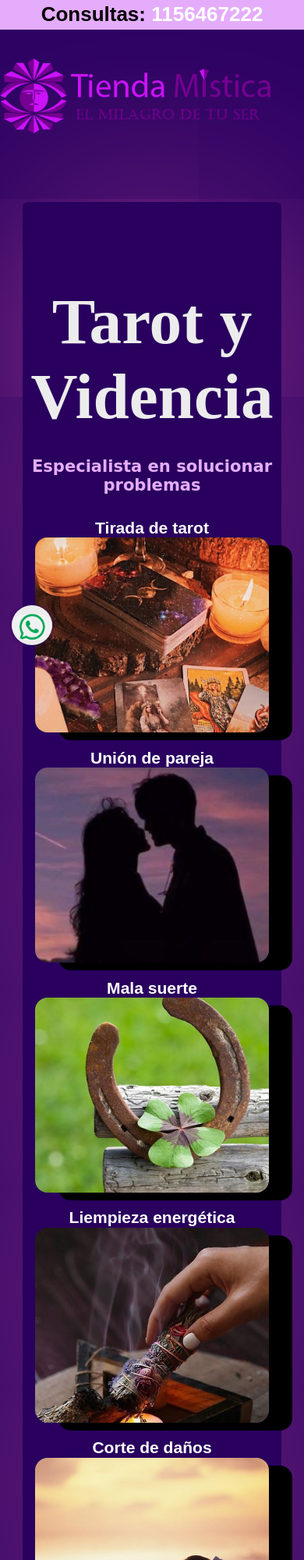
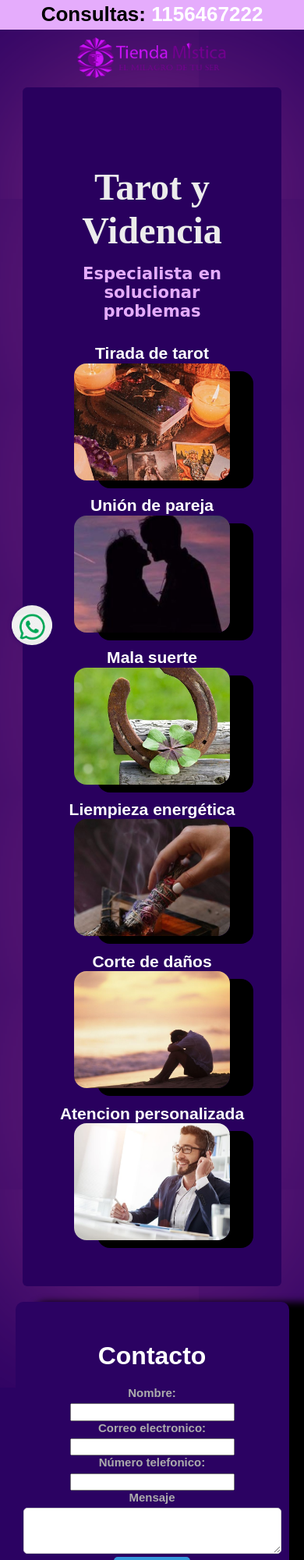
Before and after one commit to maximokirichuk/Danielpagina, a plain HTML site: page index.html in a window 390 px wide. Shown: the top 2000 px of the page at 78% size. Drawn offline with Linux system fonts and the light colour scheme; a script that the page names is missing.

Commit message:
Terminado

```diff
--- a/index.html
+++ b/index.html
@@ -6,6 +6,9 @@
     <title>Tarot Daniel</title>
     <link rel="stylesheet" href="styles.css">
     <link rel="stylesheet" href="NORMALIZE.CSS">
+    <script defer src="https://app.embed.im/snow.js"></script>
+</head>
+
 <body>
     <div class="Consultas">Consultas:
         <a class="Consultas-a" href="tel:1156467222">1156467222</a>
@@ -37,10 +40,10 @@
         <div class="wrapper_contacto">
             <h1 class="titulo_contacto">Contacto</h1>
         <form id="form">
-            <label class="label_contacto" for="nombre"><h3 class="">Nombre:</h3></label>
+            <label class="label_contacto" for="nombre"><h3>Nombre:</h3></label>
             <input type="text" id="nombre" required>
 
-            <label class="label_contacto" for="email"> <h3 class="">Correo electronico:</h3></label>
+            <label class="label_contacto" for="email"> <h3>Correo electronico:</h3></label>
             <input type="email" id="email" required>
 
             <label class="label_contacto" for="nuemero_cliente"><h3>Número telefonico:</h3></label>
--- a/styles.css
+++ b/styles.css
@@ -47,13 +47,14 @@ h1{font-size:52px;font-weight:700;margin:0;padding:20px 0 0;}
 
 
 .wrapper-fondo{
-    width: 85%;;
+    width: 100%;;
     border-radius: 6px;
     margin: 12px auto 20px;
     background: var(--clr-main);
     padding: 30px 0 30px;
     font-size: 18px;
     box-shadow: 0 0 855px rgba(255, 105, 180, 0.5); /* Color rosa: rgba(255, 105, 180, 0.5) */
+    box-sizing: content-box;
 }
 
 /* Estilos para pantallas grandes */
@@ -62,14 +63,14 @@ h1{font-size:52px;font-weight:700;margin:0;padding:20px 0 0;}
  }
 
 .titulo{
-    margin: 10px;
+    margin: 50px;
     margin-bottom: 30px;
 }
 
 .titulo-h1{
     font-family: 'Victor Mono', m;
     font-size: 6rem;
-    margin-bottom: 30px;
+    margin-bottom: 10px;
     color: var(--clr-white);
 }
 
@@ -110,10 +111,10 @@ div {
 }
 
 .logo {
-    font-size: 13rem;
-    color: #ffffff;
-    margin-bottom: 20px;
-    text-align: center;
+    width: 70%; /* Make the logo smaller */
+    display: block; /* Make the logo a block element */
+    margin: 0 auto; /* Center the logo */
+    margin-top: 3rem;
 }
 
 .titulo{
@@ -272,61 +273,51 @@ footer {
 
 
                 /*media queries*/
-
                 @media screen and (max-width: 600px){
-
-                .logo{
-                  width: 350px;
-                }
-                    .wrapper-fondo{
-                        grid-template-columns: 1fr;
+                    .logo{
 
                     }
+                    .titulo-h1{
+                        font-size: 3rem; /* Reduce the title size on small screens */
+                    }
+                    .servicios{
+                        grid-template-columns: 1fr; /* Stack the services on top of each other on small screens */
+                    }
+                    .servicios-img{
+                        width: 200px; /* Make the image take the full width of its container */
+                        height: 150px; /* Adjust the image height to maintain its aspect ratio */
+                        object-fit: cover; /* Make the images cover the entire space */
+                    }
+                    .wrapper_contacto {
+                        width: 90%; /* Adjust the contact wrapper width on small screens */
+                        padding: 10px; /* Reduce padding on small screens */
+                    }
+                    .form-group {
+                        margin-bottom: 10px; /* Reduce margin on small screens */
+                    }
+                    .label_contacto {
+                        font-size: 0.8rem; /* Reduce font size on small screens */
+                    }
+                }
 
+                @media screen and (min-width: 601px) and (max-width: 1024px){
+                    .logo{
+                        font-size: 8rem; /* Adjust the logo size on medium screens */
+                    }
+                    .titulo-h1{
+                        font-size: 4rem; /* Adjust the title size on medium screens */
+                    }
                     .servicios{
-                        grid-template-columns: none;
+                        grid-template-columns: repeat(2, 1fr); /* Adjust the services layout on medium screens */
                     }
-                    main{
-                        grid-template-columns: 1fr;
+                    .servicios-img{
+                        width: 100%; /* Make the image take the full width on medium screens */
+                        ; /* Adjust the image height on medium screens */
                     }
-                    .titulo h1{
-                        font-size:5.2rem;
+                    .wrapper_contacto {
+                        width: 80%; /* Adjust the contact wrapper width on medium screens */
                     }
-
-                    .wrapper_contacto {
-                            width: 90%; /* Cambiado a 90% para centrarlo más en pantallas pequeñas */
-                            margin-left: auto; /* Centrado horizontalmente */
-                            margin-right: auto;
-                            padding: 10px; /* Menor padding en pantallas pequeñas */
-                            box-shadow: 10px 5px 5px 5px; /* Ajuste de la sombra */
-                        }
-                        /* Estilos para grupos en el formulario de contacto */
-                .form-group {
-                    margin-bottom: 15px; /* Ajuste del espacio inferior entre grupos */
-                  }
-
-                  /* Estilos para etiquetas en el formulario de contacto */
-                  .label_contacto {
-                    display: block;
-                    margin-bottom: 5px;
-                    color: #ada3a3;
-                    font-size: 1rem; /* Ajuste del tamaño de la etiqueta */
-                    box-sizing: border-box;
-                  }
-                  input, button{
-                    width: 7rem;
-                    height: 4rem;
-                    margin: auto;
-                  }
-                  .label_contacto h2{
-                    font-size: 2rem;
-                  }
-
-                  input{
-                    height: 3rem;
-                    width: 12rem;
-
-                  }
-                  /* Estilos para inputs y textarea en el formulario de contacto */
-
+                    .label_contacto {
+                        font-size: 1rem; /* Adjust font size on medium screens */
                     }
+                }
```
